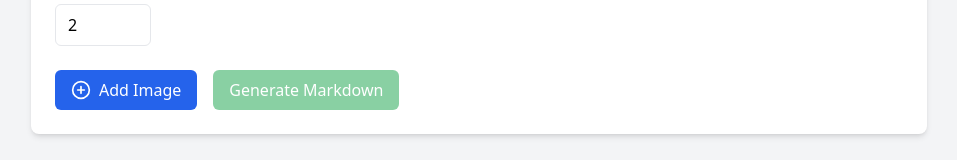
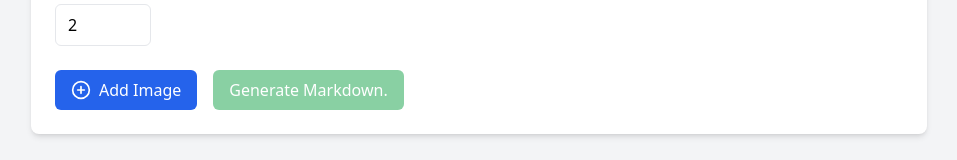
Before and after one commit to MahmoudMabrok/ImageTableGenerator, a React (Create React App) app: page / in a window 1280 px wide. Shown: the part 136-296 px from the top of the page, without its empty margins (161-1118 px from the left). Built offline with nearby package versions, Linux system fonts and the light colour scheme.

Commit message:
small change

```diff
--- a/src/components/MarkdownGenerator.tsx
+++ b/src/components/MarkdownGenerator.tsx
@@ -151,7 +151,7 @@ export default function MarkdownGenerator() {
               disabled={!isFormValid()} // Disable the button if the form is invalid
               className="px-4 py-2 bg-green-600 text-white rounded-md hover:bg-green-700 disabled:opacity-50 disabled:cursor-not-allowed"
             >
-              Generate Markdown
+              Generate Markdown.
             </button>
           </div>
         </div>
```
